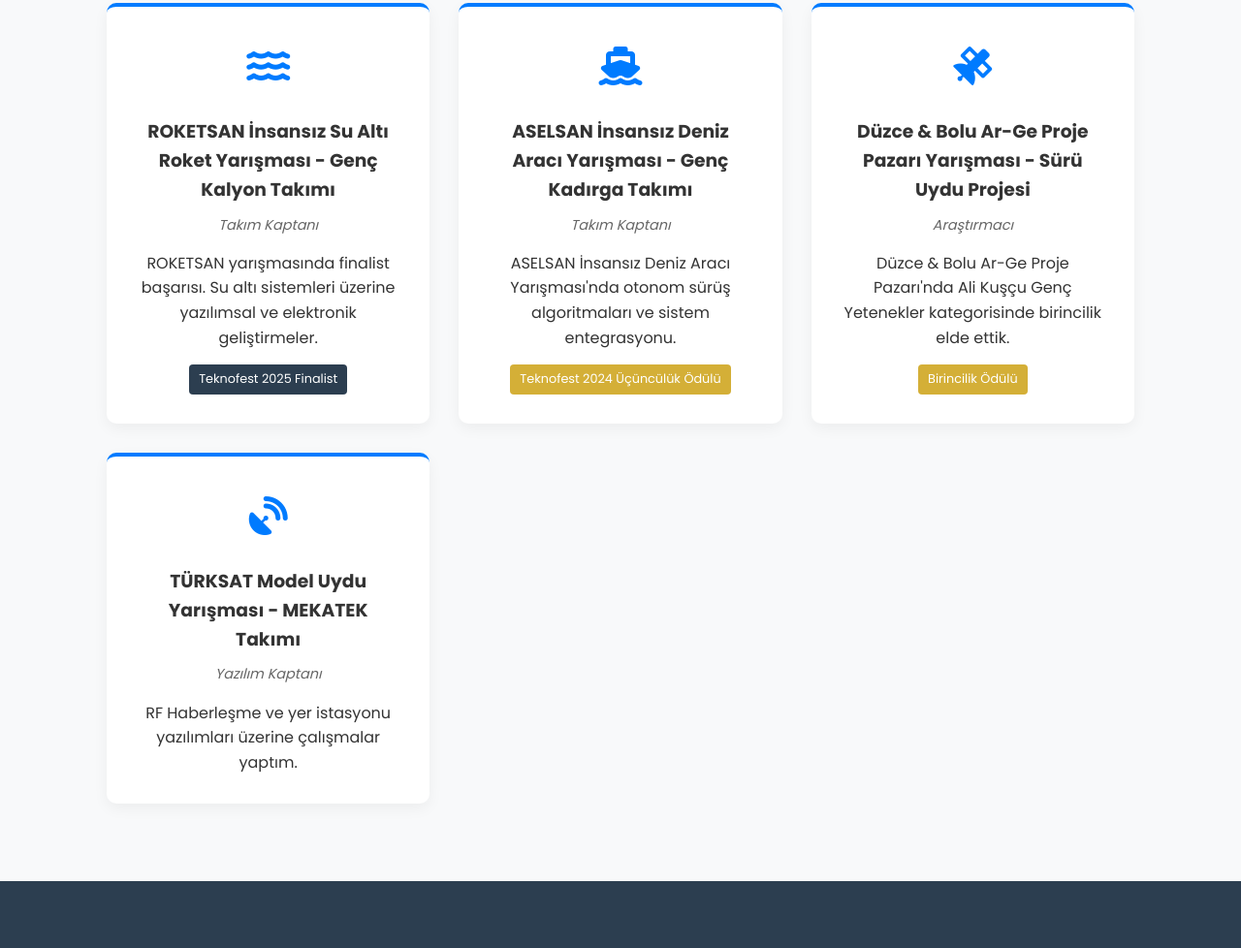
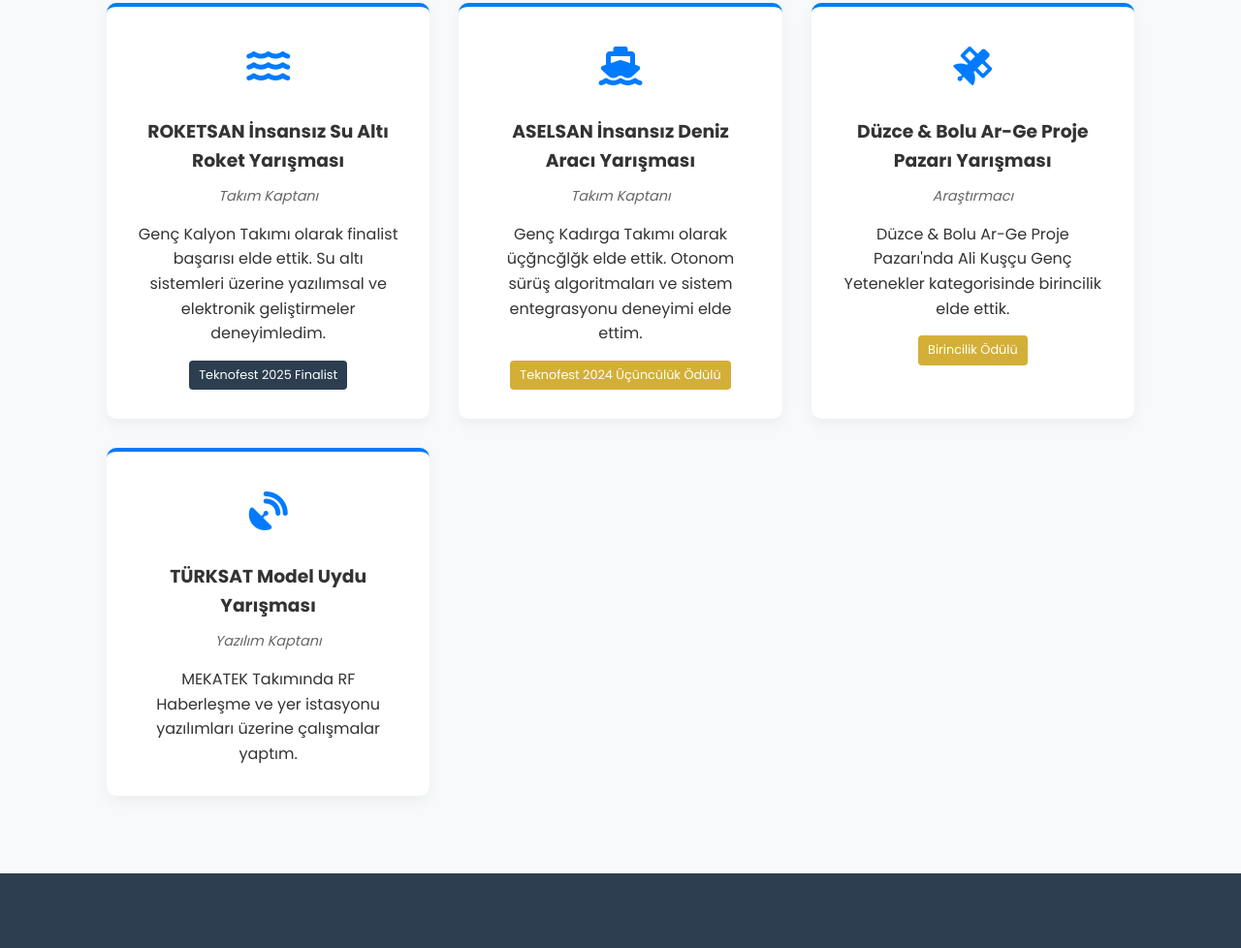
Before and after one commit to Themilkshake/Themilkshake.github.io, a plain HTML site: page index.html in a window 1280 px wide. Shown: the part 3057-4035 px from the top of the page at 97% size. Drawn offline with Linux system fonts and the light colour scheme.

Commit message:
Update index.html

```diff
--- a/index.html
+++ b/index.html
@@ -135,23 +135,23 @@
 
                 <div class="project-card">
                     <div class="card-icon"><i class="fas fa-water"></i></div>
-                    <h3>ROKETSAN İnsansız Su Altı Roket Yarışması - Genç Kalyon Takımı</h3>
+                    <h3>ROKETSAN İnsansız Su Altı Roket Yarışması</h3>
                     <p class="role">Takım Kaptanı</p>
-                    <p>ROKETSAN yarışmasında finalist başarısı. Su altı sistemleri üzerine yazılımsal ve elektronik geliştirmeler.</p>
+                    <p>Genç Kalyon Takımı olarak finalist başarısı elde ettik. Su altı sistemleri üzerine yazılımsal ve elektronik geliştirmeler deneyimledim.</p>
                     <span class="badge">Teknofest 2025 Finalist</span>
                 </div>
 
                 <div class="project-card">
                     <div class="card-icon"><i class="fas fa-ship"></i></div>
-                    <h3>ASELSAN İnsansız Deniz Aracı Yarışması - Genç Kadırga Takımı</h3>
+                    <h3>ASELSAN İnsansız Deniz Aracı Yarışması</h3>
                     <p class="role">Takım Kaptanı</p>
-                    <p>ASELSAN İnsansız Deniz Aracı Yarışması'nda otonom sürüş algoritmaları ve sistem entegrasyonu.</p>
+                    <p>Genç Kadırga Takımı olarak üçğncğlğk elde ettik. Otonom sürüş algoritmaları ve sistem entegrasyonu deneyimi elde ettim.</p>
                     <span class="badge gold">Teknofest 2024 Üçüncülük Ödülü</span>
                 </div>
 
                 <div class="project-card">
                     <div class="card-icon"><i class="fas fa-satellite"></i></div>
-                    <h3>Düzce & Bolu Ar-Ge Proje Pazarı Yarışması - Sürü Uydu Projesi</h3>
+                    <h3>Düzce & Bolu Ar-Ge Proje Pazarı Yarışması</h3>
                     <p class="role">Araştırmacı</p>
                     <p>Düzce & Bolu Ar-Ge Proje Pazarı'nda Ali Kuşçu Genç Yetenekler kategorisinde birincilik elde ettik.</p>
                     <span class="badge gold">Birincilik Ödülü</span>
@@ -159,9 +159,9 @@
 
                 <div class="project-card">
                     <div class="card-icon"><i class="fas fa-satellite-dish"></i></div>
-                    <h3>TÜRKSAT Model Uydu Yarışması - MEKATEK Takımı</h3>
+                    <h3>TÜRKSAT Model Uydu Yarışması</h3>
                     <p class="role">Yazılım Kaptanı</p>
-                    <p>RF Haberleşme ve yer istasyonu yazılımları üzerine çalışmalar yaptım.</p>
+                    <p>MEKATEK Takımında RF Haberleşme ve yer istasyonu yazılımları üzerine çalışmalar yaptım.</p>
                 </div>
 
             </div>
```
